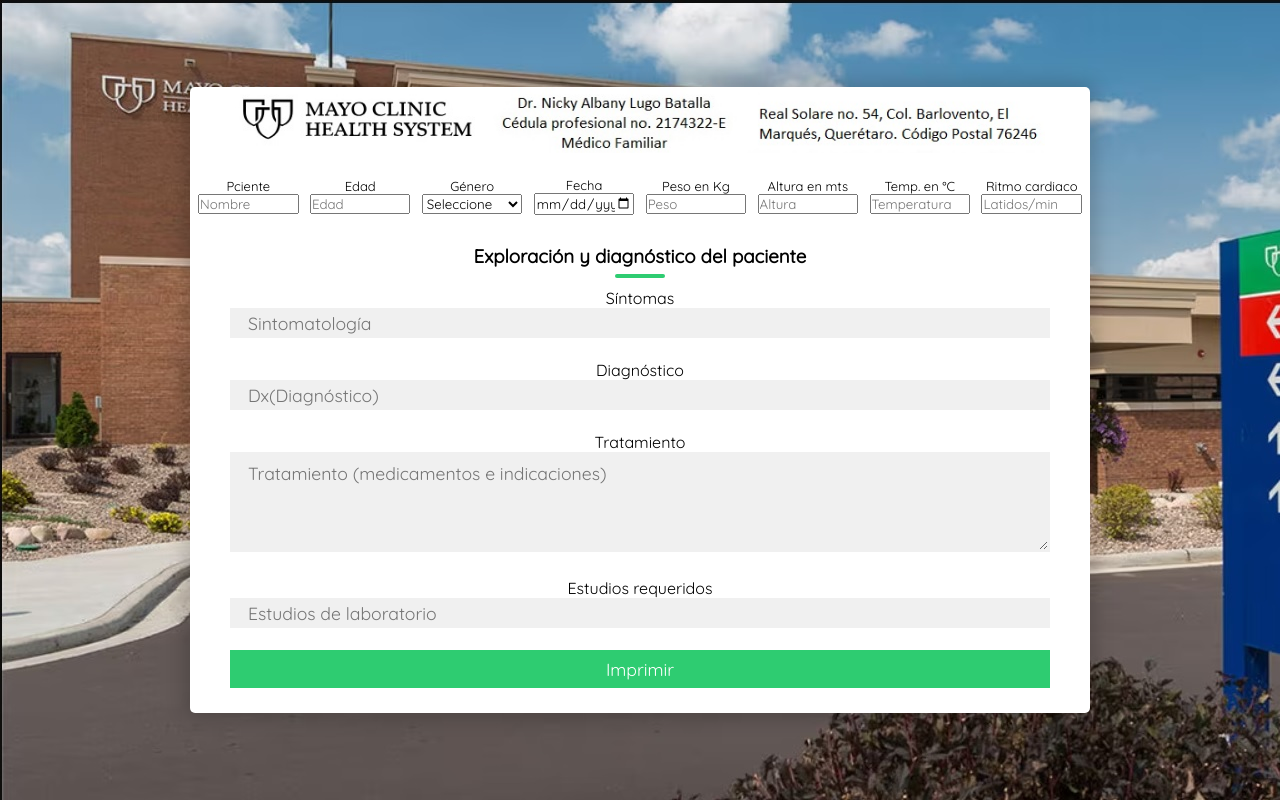
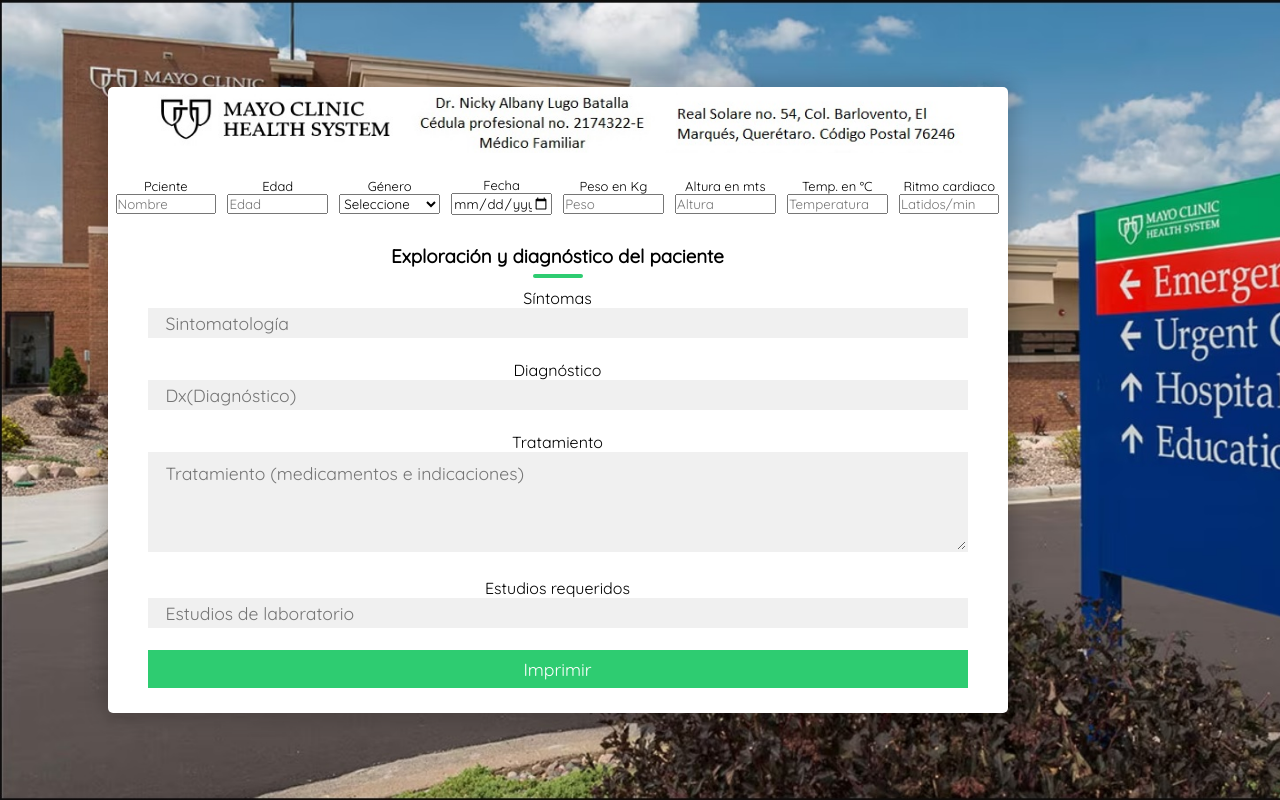
Before and after one commit to NickyLugo/PythonAndFlask, a Flask app: template 001.Front HTML CSS propuesta/templates/html/cita-exploracion.html in a window 1280 px wide. Run offline with Flask 3, Linux system fonts and the light colour scheme; the template is opened without the code that fills it, so the values that code supplies are empty; some libraries are stand-ins or nearby versions.

Commit message:
Modificación fondo style7.css

```diff
--- a/001.Front HTML CSS propuesta/templates/css/style7.css
+++ b/001.Front HTML CSS propuesta/templates/css/style7.css
@@ -5,10 +5,21 @@
   font-family: 'Quicksand', sans-serif;
 }
 
-  body {
+/* body {
     height: 100vh;
     width: 100%;
-    background: url(../Flask_S181/img/img6bg.jpeg) no-repeat, center top;
+    background: url(../img/img6bg.jpeg) no-repeat, center top;
+  } */
+
+body {
+  display: flex;
+  justify-content: right;
+  padding-right: 165px;
+  align-items: center;
+  min-height: 90vh;
+  background: url(../img/img6bg.jpeg) no-repeat, center top;
+  background-size: cover;
+  height: 100vh;
 }
 
 .container {
@@ -132,7 +143,7 @@
 .btn:hover {
   /* background-color: #27ae60; */
   font-size: 22px;
-    background: linear-gradient(135deg,#5fe9e4, rgba(186, 70, 224, 0.8));
+  background: linear-gradient(135deg, #5fe9e4, rgba(186, 70, 224, 0.8));
 }
 
 .field:focus {
--- a/001.Front HTML CSS propuesta/templates/html/calendario.html
+++ b/001.Front HTML CSS propuesta/templates/html/calendario.html
@@ -5,8 +5,8 @@
     <meta http-equiv="X-UA-Compatible" content="IE=edge">
     <meta name="viewport" content="width=device-width, initial-scale=1.0">
     <title>CALENDAR</title>
-    <link rel="stylesheet" href="style4.css">
-    <script src="script4.js" defer></script>
+    <link rel="stylesheet" href="../css/style4.css">
+    <script src="../js/script4.js" defer></script>
   </head>
   <body>
     <div class="container">
--- a/001.Front HTML CSS propuesta/templates/html/cita-exploracion.html
+++ b/001.Front HTML CSS propuesta/templates/html/cita-exploracion.html
@@ -2,7 +2,7 @@
 <html>
 <head>
 	<title>Cita Exploración</title>
-	<link rel="stylesheet" type="text/css" href="style7.css">
+	<link rel="stylesheet" type="text/css" href="../css/style7.css">
 	<link href="https://fonts.googleapis.com/css?family=Quicksand&display=swap" rel="stylesheet">
 	<meta name="viewport" content="width=device-width,initial-scale=1.0,minimum-scale=1.0,maximum-scale=1.0">
 </head>
```
Lines whose indentation alone changed are shown as unchanged.
